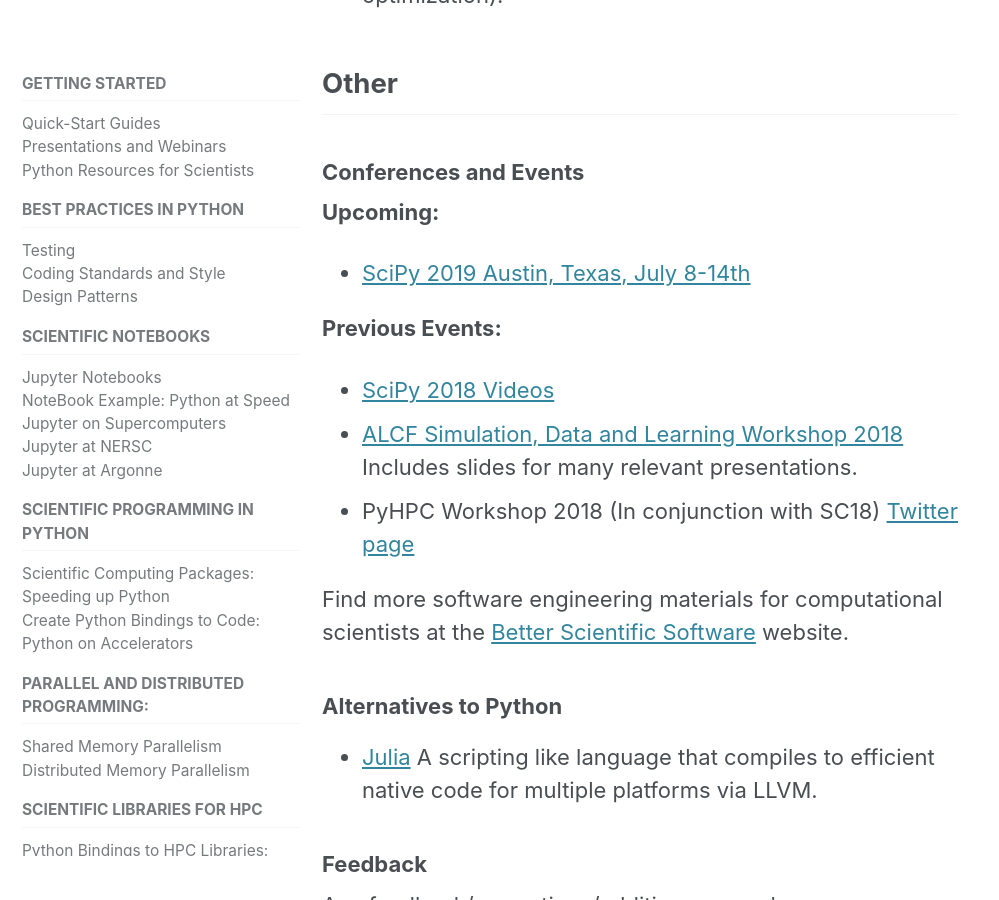
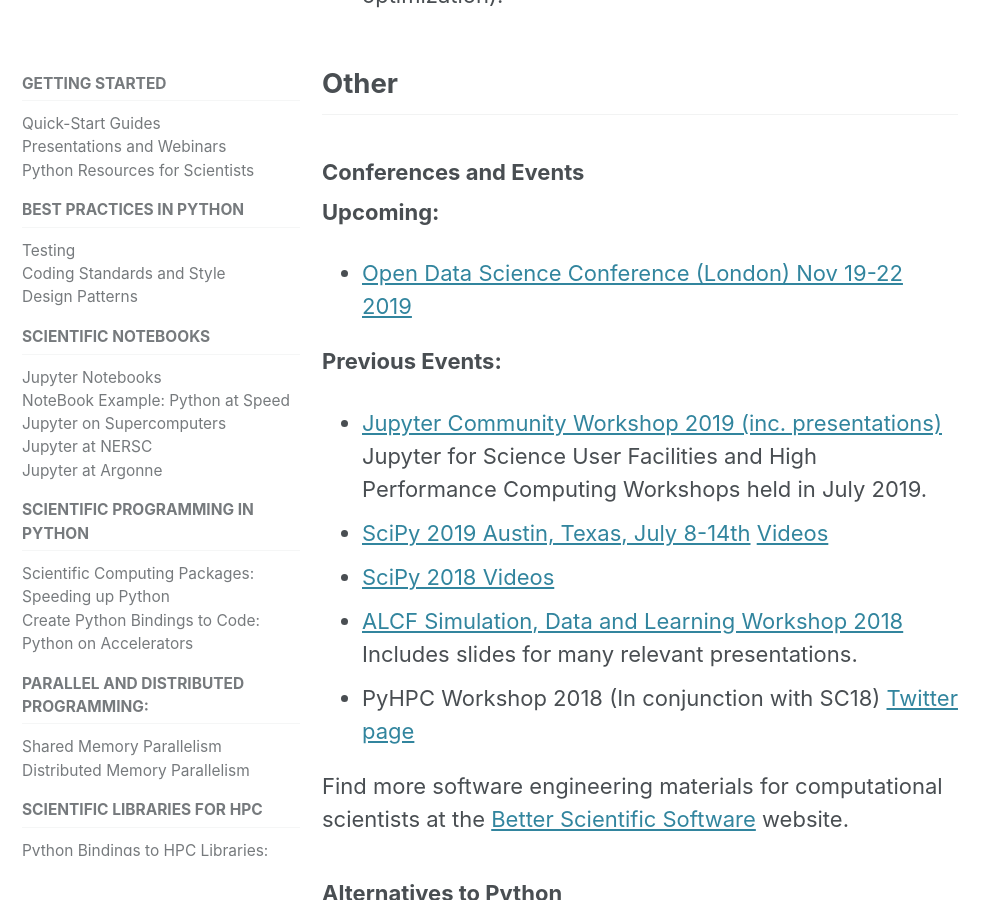
Before and after one commit to betterscientificsoftware/python-for-hpc, a Jekyll site: the page built from _pages/content.md, in a window 1280 px wide and 900 px high, scrolled down 8766 px. Shown: the whole window, without its empty margins (0-999 px from the left). Built offline with Jekyll 4.4.1, drawn with Linux system fonts in a browser that asks for light colours; cached includes are drawn as plain includes; nearby versions of some CDN libraries; comment, search, counter and statistics services are not loaded.

Commit message:
Update conferences

```diff
--- a/_pages/content.md
+++ b/_pages/content.md
@@ -173,11 +173,11 @@
 ### Conferences and Events
 
 **Upcoming:**
- - [SciPy 2019 Austin, Texas, July 8-14th](https://www.scipy2019.scipy.org/)
-
+ - [Open Data Science Conference (London) Nov 19-22 2019](https://odsc.com/london)
 
 **Previous Events:**
-
+ - [Jupyter Community Workshop 2019 (inc. presentations)](https://jupyter-workshop-2019.lbl.gov/agenda){:target="_blank"} Jupyter for Science User Facilities and High Performance Computing Workshops held in July 2019.
+ - [SciPy 2019 Austin, Texas, July 8-14th](https://www.scipy2019.scipy.org/) [Videos](https://www.youtube.com/playlist?list=PLYx7XA2nY5GcDQblpQ_M1V3PQPoLWiDAC)
  - [SciPy 2018 Videos](https://www.youtube.com/playlist?list=PLYx7XA2nY5Gd-tNhm79CNMe_qvi35PgUR)
  - [ALCF Simulation, Data and Learning Workshop 2018](https://www.alcf.anl.gov/workshops/sdl-workshop-oct2018) Includes slides for many relevant presentations.
  - PyHPC Workshop 2018 (In conjunction with SC18) [Twitter page](https://twitter.com/pythonhpc?lang=en)
```
